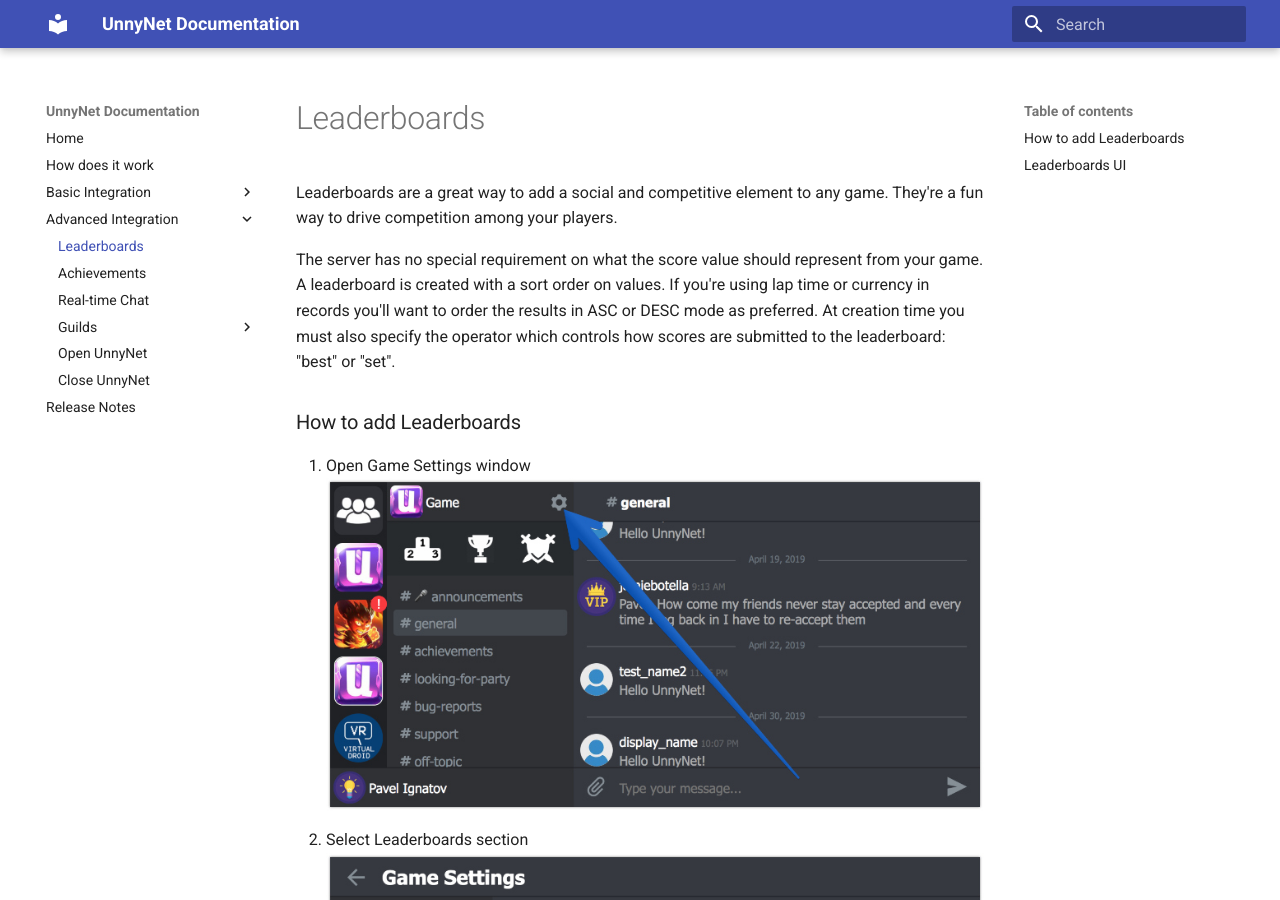
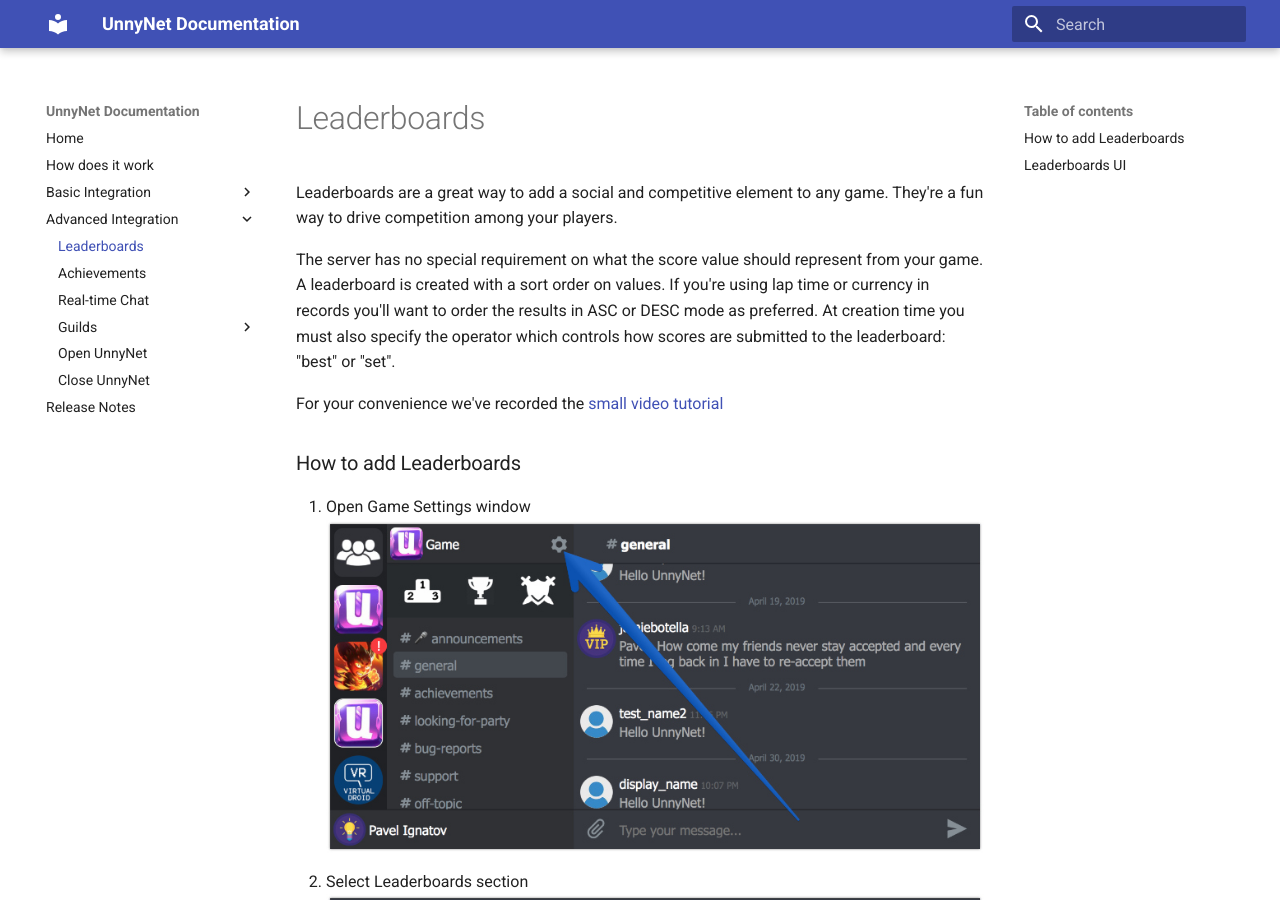
Before and after one commit to unnynet/unnynet-docs, an MkDocs documentation site: the page built from docs/advanced/leaderboards.md, in a window 1280 px wide and 900 px high. Built offline with MkDocs 1.6.1 and Material for MkDocs 9.7.7, drawn with Linux system fonts in a browser that asks for light colours.

Commit message:
new videos

```diff
--- a/docs/advanced/leaderboards.md
+++ b/docs/advanced/leaderboards.md
@@ -3,6 +3,8 @@
 Leaderboards are a great way to add a social and competitive element to any game. They're a fun way to drive competition among your players.
 
 The server has no special requirement on what the score value should represent from your game. A leaderboard is created with a sort order on values. If you're using lap time or currency in records you'll want to order the results in ASC or DESC mode as preferred. At creation time you must also specify the operator which controls how scores are submitted to the leaderboard: "best" or "set".
+
+For your convenience we've recorded the [small video tutorial](https://youtu.be/fvbJznVhaw0)
 
 ### How to add Leaderboards
 1.  Open Game Settings window
```
Also changed, not shown: docs/advanced/achievements.md (+2 -0 lines).
